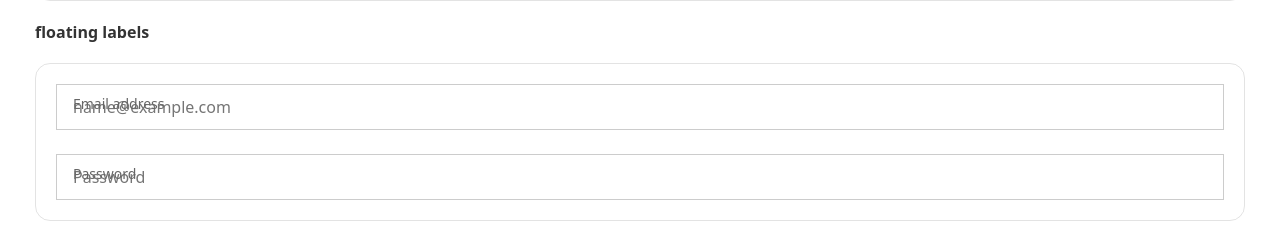
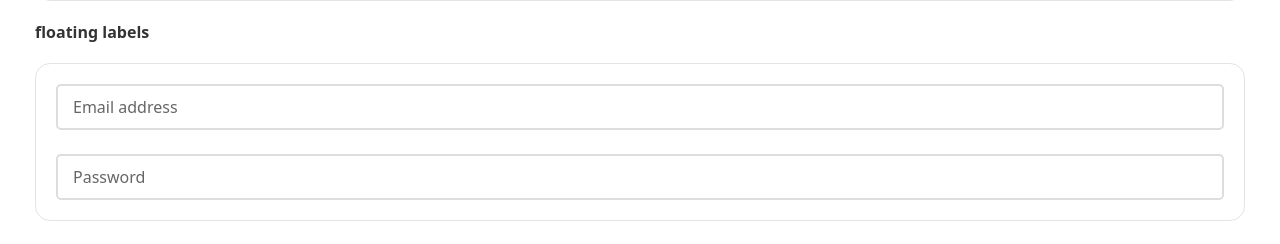
Before and after one commit to leesoli0122/GUID.github.io, a plain HTML site: page views/FORMS/COM-PC-INPUT.html in a window 1280 px wide. Shown: the part 1139-1383 px from the top of the page. Drawn offline with nearby package versions, Linux system fonts and the light colour scheme; a web font is replaced by a local one.

Commit message:
floating labels 추가

```diff
--- a/assets/css/content.css
+++ b/assets/css/content.css
@@ -269,7 +269,13 @@ input.form-control:read-only { border:1px solid var(--border2); }
 	Input Floating
 ---------------------------------------------*/
 .form-group.floating { position: relative; }
-.form-group.floating label { position: absolute; top: 0; left: 0; z-index: 2; padding: 12px 16px; height: 100%; border: 1px solid transparent; text-align: start; text-overflow: ellipsis; white-space: nowrap; pointer-events: none; overflow: hidden; transform-origin: 0 0; transition: opacity .1s ease-in-out, transform .1s ease-in-out;}
+.form-group.floating .form-control { padding: 12px 10px; width: 100%; border: 2px solid var(--border1); border-radius: 5px; outline: none; font-size: var(--font16); font-weight: var(--w-regular); background: transparent; color: var(--normal); transition: border-color 0.3s, box-shadow 0.3s; }
+.form-group.floating .form-control:focus { border-color: var(--primary); box-shadow: 0 0 5px rgba(15, 56, 98, 0.3); }
+.form-group.floating label { position: absolute; left: 12px; top: 50%; transform: translateY(-50%); padding: 0 5px; font-size: var(--font16); color: var(--inactive);  transition: all 0.3s ease; pointer-events: none; }
+
+/* 포커스 또는 값 입력 시 라벨 이동 */
+.form-group.floating .form-control:focus + label,
+.form-group.floating .form-control:not(:placeholder-shown) + label { top: 0; font-size: var(--font12); color: var(--primary); background: var(--white); }
 
 /*********************************************************************
 INPUT_ ETC
--- a/views/FORMS/COM-PC-INPUT.html
+++ b/views/FORMS/COM-PC-INPUT.html
@@ -165,12 +165,12 @@
             <h4>floating labels</h4>
             <div class="form-wrap border">
                 <div class="form-group floating">
+                    <input type="email" class="form-control" id="floatingInput" placeholder=" " required>
                     <label for="floatingInput">Email address</label>
-                    <input type="email" class="form-control" id="floatingInput" placeholder="name@example.com">
                 </div>
                 <div class="form-group floating">
+                    <input type="password" class="form-control" id="floatingPassword" placeholder="">
                     <label for="floatingPassword">Password</label>
-                    <input type="password" class="form-control" id="floatingPassword" placeholder="Password">
                 </div>
             </div>
 
```
